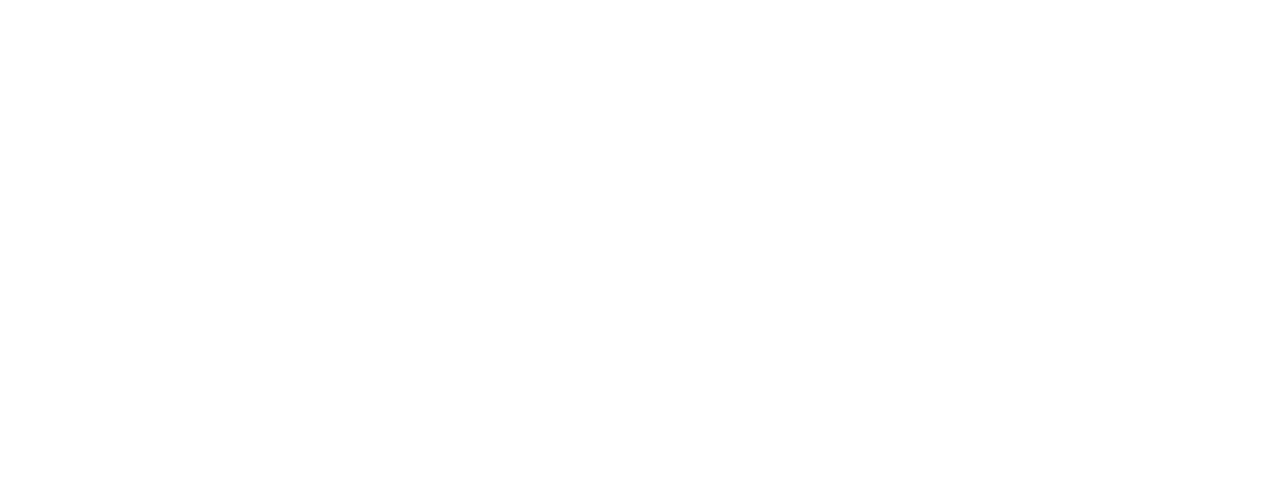
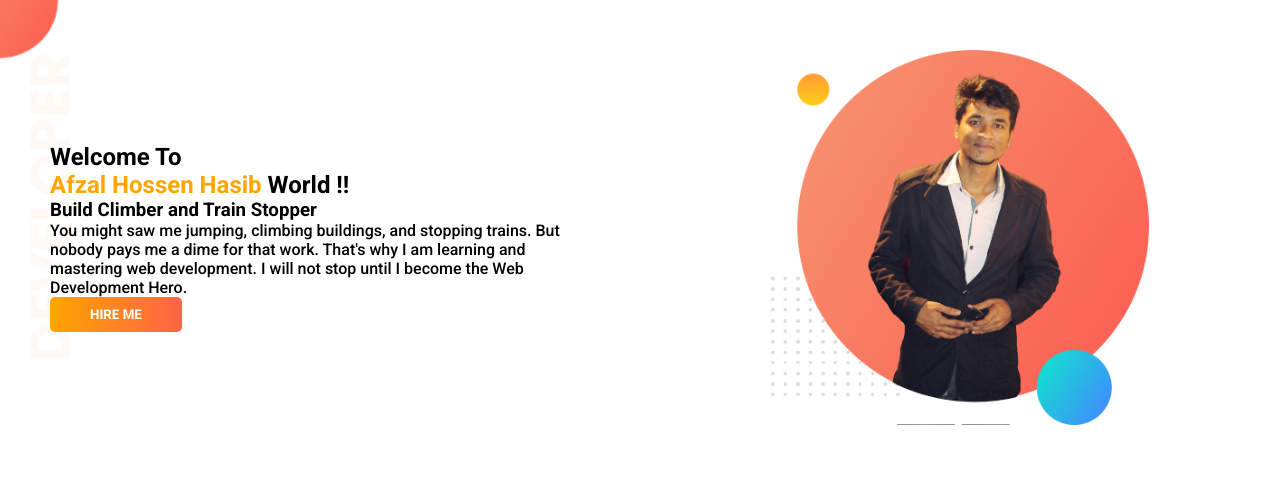
Before and after one commit to Afzal-Hossen-Hasib/New_Portfolio, a plain HTML site: page index.html in a window 1280 px wide. Drawn offline with Linux system fonts and the light colour scheme.

Commit message:
top banner added

```diff
--- a/index.html
+++ b/index.html
@@ -1,15 +1,51 @@
 <!DOCTYPE html>
 <html lang="en">
+
 <head>
+
     <meta charset="UTF-8">
     <meta http-equiv="X-UA-Compatible" content="IE=edge">
     <meta name="viewport" content="width=device-width, initial-scale=1.0">
+
+    <!-- Google Foonts  -->
+    <link rel="preconnect" href="https://fonts.googleapis.com">
+    <link rel="preconnect" href="https://fonts.gstatic.com" crossorigin>
+    <link href="https://fonts.googleapis.com/css2?family=Roboto:wght@500;700;900&display=swap" rel="stylesheet">
+
+    <!-- Css Style  -->
     <link rel="stylesheet" href="style.css">
+
+    <!-- Title  -->
     <title>New-Portfolio</title>
+
 </head>
 
 <body>
 
+    <section class="main-container">
+
+        <div class="text-container">
+            <h1 class="welcome-title">Welcome To</h1>
+
+            <h1 class="title"> <span class="name-title">Afzal Hossen Hasib</span> World !!</h1>
+
+            <h3>Build Climber and Train Stopper
+            </h3>
+
+            <p>You might saw me jumping, climbing buildings, and stopping trains. But nobody pays me a dime for that
+                work. That's why I am learning and mastering web development. I will not stop until I become the Web
+                Development Hero.</p>
+
+            <button class="hire-button"> <a href="https://www.linkedin.com/in/afzal-hossen-hasib-ba159b241/"
+                    target="_blank">HIRE ME</a>
+            </button>
+        </div>
+
+        <div class="image-container">
+            <img src="image/h1.png" alt="">
+        </div>
+
+    </section>
 
 
 </body>
--- a/style.css
+++ b/style.css
@@ -0,0 +1,48 @@
+* {
+    margin: 0;
+    padding: 0;
+    box-sizing: border-box;
+    font-family: 'Roboto', sans-serif;
+}
+
+.main-container {
+    display: flex;
+    align-items: center;
+    justify-content: center;
+    background-image: url("image/top-banner.png");
+    background-repeat: no-repeat;
+}
+
+.text-container {
+    width: 50%;
+    padding: 50px;
+}
+
+.image-container {
+    width: 50%;
+    padding: 50px;
+}
+
+.image-container img {
+    width: 70%;
+    display: block;
+    margin: 0 auto;
+}
+
+.hire-button {
+    background-image: linear-gradient(90deg, orange, tomato);
+    border: none;
+    outline: none;
+    padding: 10px 40px;
+    border-radius: 5px;
+}
+
+.hire-button a {
+    text-decoration: none;
+    color: white;
+    font-weight: bold;
+}
+
+.name-title {
+    color: orange;
+}
```
